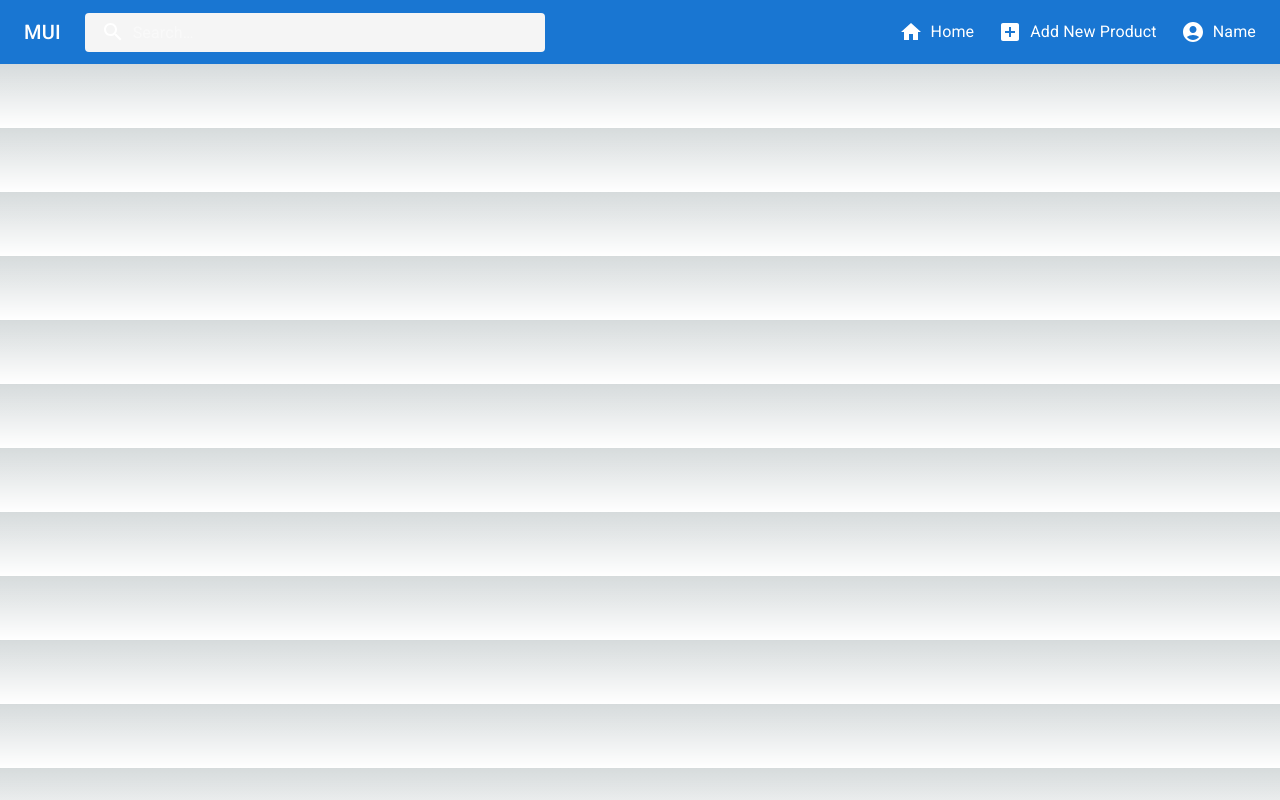
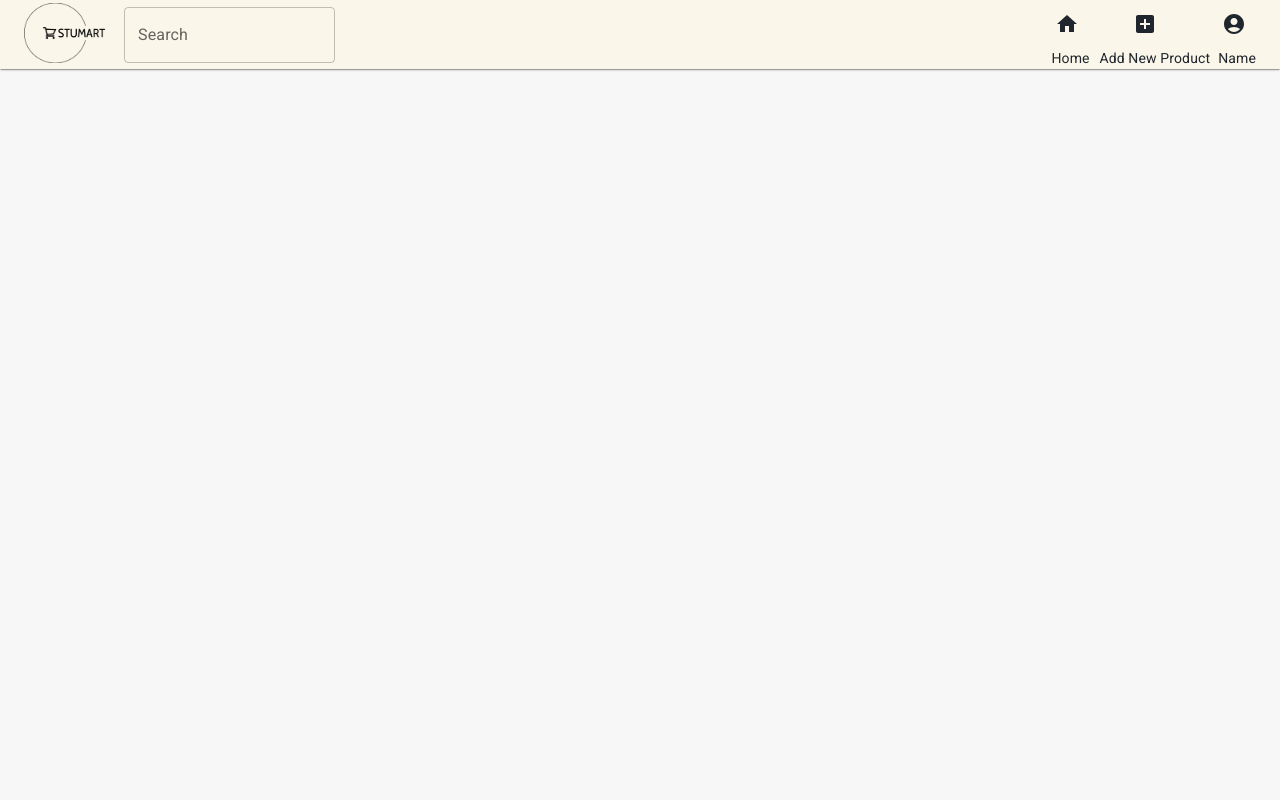
Before and after one commit to sarthakastic/stumart, a Next.js app in the folder client/: page / in a window 1280 px wide. Built offline with nearby package versions, Linux system fonts and the light colour scheme.

Commit message:
Client: Navbar design

```diff
--- a/client/components/Navbar/Navbar.tsx
+++ b/client/components/Navbar/Navbar.tsx
@@ -6,55 +6,18 @@ import Toolbar from "@mui/material/Toolbar";
 import IconButton from "@mui/material/IconButton";
 import Typography from "@mui/material/Typography";
 import InputBase from "@mui/material/InputBase";
-import Badge from "@mui/material/Badge";
 import MenuItem from "@mui/material/MenuItem";
 import Menu from "@mui/material/Menu";
 import MenuIcon from "@mui/icons-material/Menu";
 import SearchIcon from "@mui/icons-material/Search";
 import AccountCircle from "@mui/icons-material/AccountCircle";
-import NotificationsIcon from "@mui/icons-material/Notifications";
 import HomeIcon from "@mui/icons-material/Home";
 import AddBoxIcon from "@mui/icons-material/AddBox";
+import { Icon } from "@mui/material";
+import Image from "next/image";
+import logo from "../../public/logo.png";
 
-const Search = styled("div")(({ theme }) => ({
-  position: "relative",
-  borderRadius: theme.shape.borderRadius,
-  backgroundColor: "whitesmoke",
-  "&:hover": {
-    backgroundColor: "white",
-  },
-  marginRight: theme.spacing(2),
-  marginLeft: 0,
-  width: "100%",
-  [theme.breakpoints.up("sm")]: {
-    marginLeft: theme.spacing(3),
-    width: "auto",
-  },
-}));
-
-const SearchIconWrapper = styled("div")(({ theme }) => ({
-  padding: theme.spacing(0, 2),
-  height: "100%",
-  position: "absolute",
-  pointerEvents: "none",
-  display: "flex",
-  alignItems: "center",
-  justifyContent: "center",
-}));
-
-const StyledInputBase = styled(InputBase)(({ theme }) => ({
-  color: "inherit",
-  "& .MuiInputBase-input": {
-    padding: theme.spacing(1, 1, 1, 0),
-    // vertical padding + font size from searchIcon
-    paddingLeft: `calc(1em + ${theme.spacing(4)})`,
-    transition: theme.transitions.create("width"),
-    width: "100%",
-    [theme.breakpoints.up("md")]: {
-      width: "45ch",
-    },
-  },
-}));
+import Search from "./Search/Search";
 
 export default function PrimarySearchAppBar() {
   const [anchorEl, setAnchorEl] = React.useState<null | HTMLElement>(null);
@@ -75,10 +38,6 @@ export default function PrimarySearchAppBar() {
   const handleMenuClose = () => {
     setAnchorEl(null);
     handleMobileMenuClose();
-  };
-
-  const handleMobileMenuOpen = (event: React.MouseEvent<HTMLElement>) => {
-    setMobileMoreAnchorEl(event.currentTarget);
   };
 
   const menuId = "primary-search-account-menu";
@@ -103,128 +62,77 @@ export default function PrimarySearchAppBar() {
     </Menu>
   );
 
-  const mobileMenuId = "primary-search-account-menu-mobile";
-  const renderMobileMenu = (
-    <Menu
-      anchorEl={mobileMoreAnchorEl}
-      anchorOrigin={{
-        vertical: "top",
-        horizontal: "right",
+  return (
+    <Box sx={{ flexGrow: 1 }}>
+      <AppBar elevation={1} position="fixed" style={{ background: "#FAF6E9" }}>
+        <Toolbar>
+          <Box sx={{ cursor: "pointer" }}>
+            <Image src={logo} alt="logo" width={100} height={60} />
+          </Box>
+          <Box>
+            <Search />
+          </Box>
+          <Box sx={{ flexGrow: 1 }} />
+          <Box sx={{ display: { xs: "flex", md: "flex" } }}>
+            <Box sx={{ display: { xs: "none", md: "flex" } }}>
+              <Box
+                sx={{
+                  md: "flex",
                 }}
-      id={mobileMenuId}
-      keepMounted
-      transformOrigin={{
-        vertical: "top",
-        horizontal: "right",
-      }}
-      open={isMobileMenuOpen}
-      onClose={handleMobileMenuClose}
               >
-      <MenuItem>
-        <IconButton size="large" aria-label="show 4 new mails" color="inherit">
+                <IconButton size="large" style={{ color: "#20262E" }}>
                   <HomeIcon />
                 </IconButton>
-        <p>Home</p>
-      </MenuItem>
-      <MenuItem>
+                <Typography
+                  variant="body1"
+                  sx={{ ml: 1, fontSize: { xs: 8, md: 14 } }}
+                  style={{ color: "#20262E" }}
+                >
+                  Home
+                </Typography>
+              </Box>
+            </Box>
+            <Box sx={{ md: "flex", alignItems: "center" }}>
               <IconButton
                 size="large"
-          aria-label="show 17 new notifications"
-          color="inherit"
+                sx={{ marginLeft: { sm: "25%" } }}
+                style={{ color: "#20262E" }}
               >
                 <AddBoxIcon />
               </IconButton>
-        <p>Add New Product</p>
-      </MenuItem>
-      <MenuItem onClick={handleProfileMenuOpen}>
+              <Typography
+                variant="body1"
+                sx={{ ml: 1, fontSize: { xs: 8, md: 14 } }}
+                style={{ color: "#20262E" }}
+              >
+                Add New Product
+              </Typography>
+            </Box>
+            <Box
+              onClick={handleProfileMenuOpen}
+              sx={{ md: "flex", cursor: "pointer" }}
+            >
               <IconButton
                 size="large"
-          aria-label="account of current user"
-          aria-controls="primary-search-account-menu"
+                edge="end"
+                aria-controls={menuId}
                 aria-haspopup="true"
-          color="inherit"
+                style={{ color: "#20262E" }}
               >
                 <AccountCircle />
               </IconButton>
-        <p>Profile</p> {/*User name*/}
-      </MenuItem>
-    </Menu>
-  );
-
-  return (
-    <Box sx={{ flexGrow: 1 }}>
-      <AppBar position="static">
-        <Toolbar>
               <Typography
-            variant="h6"
-            noWrap
-            component="div"
-            sx={{ display: { xs: "block", sm: "block" } }}
+                variant="body1"
+                sx={{ ml: 1, fontSize: { xs: 8, md: 14 } }}
+                style={{ color: "#20262E" }}
               >
-            MUI
-          </Typography>
-          <Search>
-            <SearchIconWrapper>
-              <SearchIcon />
-            </SearchIconWrapper>
-            <StyledInputBase
-              placeholder="Search…"
-              inputProps={{ "aria-label": "search" }}
-            />
-          </Search>
-          <Box sx={{ flexGrow: 1 }} />
-          <Box sx={{ display: { xs: "none", md: "flex" } }}>
-            <IconButton
-              size="large"
-              aria-label="show 4 new mails"
-              color="inherit"
-            >
-              <HomeIcon />
-              <Typography variant="body1" sx={{ ml: 1 }}>
-                Home
-              </Typography>
-            </IconButton>
-
-            <IconButton
-              size="large"
-              aria-label="show 4 new mails"
-              color="inherit"
-            >
-              <AddBoxIcon />
-              <Typography variant="body1" sx={{ ml: 1 }}>
-                Add New Product
-              </Typography>
-            </IconButton>
-            <IconButton
-              size="large"
-              edge="end"
-              aria-label="account of current user"
-              aria-controls={menuId}
-              aria-haspopup="true"
-              onClick={handleProfileMenuOpen}
-              color="inherit"
-            >
-              <AccountCircle />
-              <Typography variant="body1" sx={{ ml: 1 }}>
                 Name
               </Typography>
-            </IconButton>
             </Box>
-          <Box sx={{ display: { xs: "flex", md: "none" } }}>
-            <IconButton
-              size="large"
-              aria-label="show more"
-              aria-controls={mobileMenuId}
-              aria-haspopup="true"
-              onClick={handleMobileMenuOpen}
-              color="inherit"
-            >
-              <MenuIcon />
-            </IconButton>
           </Box>
         </Toolbar>
       </AppBar>
-      {renderMobileMenu}
+
       {renderMenu}
     </Box>
   );
--- /dev/null
+++ b/client/components/Navbar/Search/Search.tsx
@@ -0,0 +1,13 @@
+import { IconButton, TextField, Box } from "@mui/material";
+import React from "react";
+import SearchIcon from "@mui/icons-material/Search";
+
+const Search = () => {
+  return (
+    <Box>
+      <TextField fullWidth label="Search" />
+    </Box>
+  );
+};
+
+export default Search;
--- a/client/pages/_app.tsx
+++ b/client/pages/_app.tsx
@@ -1,6 +1,6 @@
-import '@/styles/globals.css'
-import type { AppProps } from 'next/app'
+import "@/styles/globals.css";
+import type { AppProps } from "next/app";
 
 export default function App({ Component, pageProps }: AppProps) {
-  return <Component {...pageProps} />
+  return <Component {...pageProps} />;
 }
--- a/client/styles/globals.css
+++ b/client/styles/globals.css
@@ -89,12 +89,7 @@ body {
 
 body {
   color: rgb(var(--foreground-rgb));
-  background: linear-gradient(
-      to bottom,
-      transparent,
-      rgb(var(--background-end-rgb))
-    )
-    rgb(var(--background-start-rgb));
+  background-color: #f7f7f7;
 }
 
 a {
```
Also changed, not shown: client/public/logo.png (added), 1 other file (tests, documents, lock files or other folders). Lines whose indentation alone changed are shown as unchanged.
